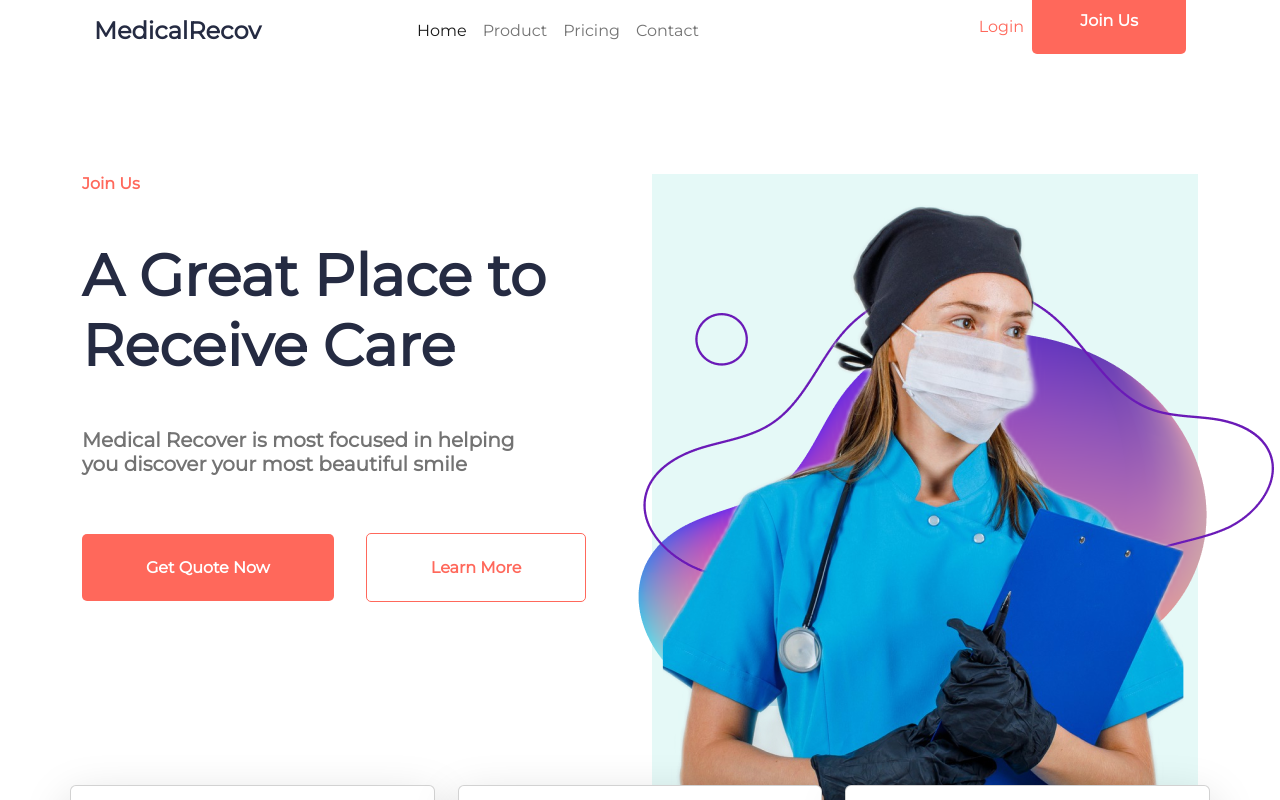
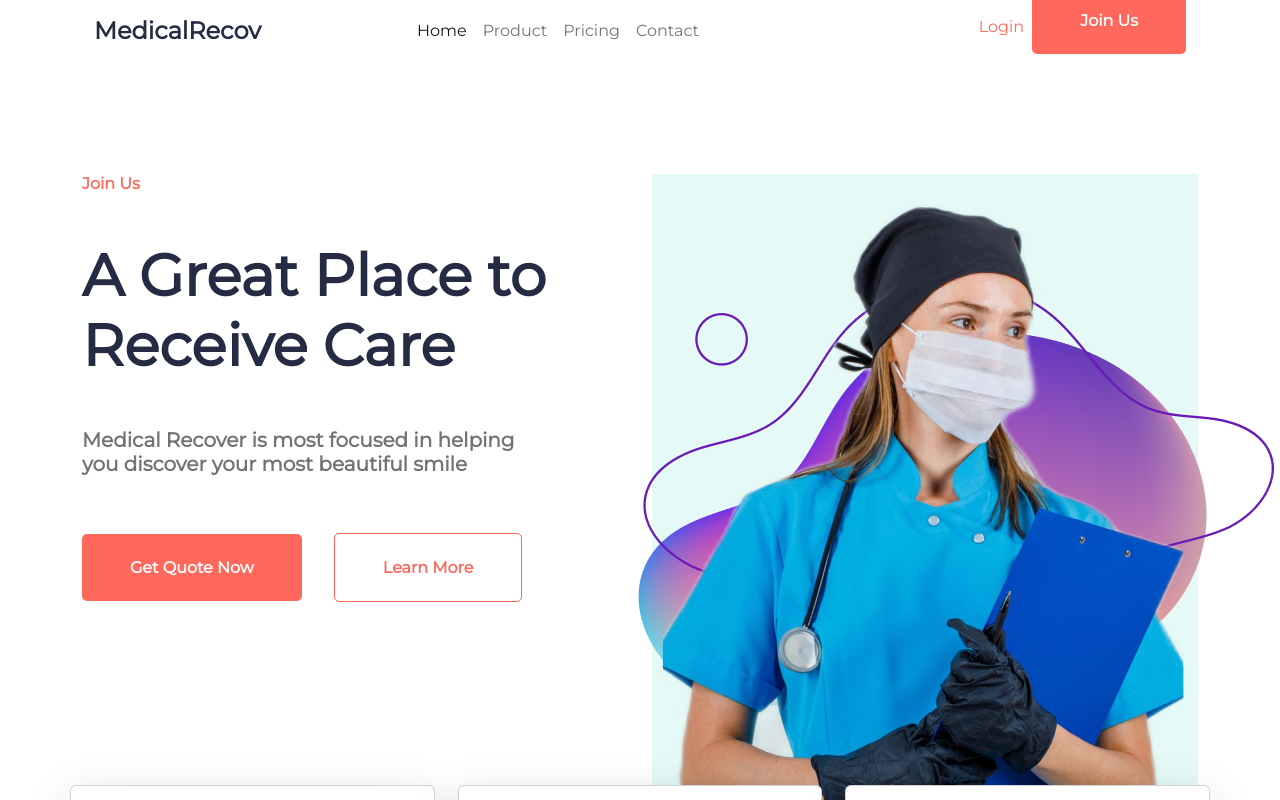
Before and after one commit to ranjankjha17/health_project, a React (Create React App) app: page / in a window 1280 px wide. Shown: the top 800 px of the page. Built offline with nearby package versions, Linux system fonts and the light colour scheme.

Commit message:
change button size

```diff
--- a/src/component/styles/heroBanner.scss
+++ b/src/component/styles/heroBanner.scss
@@ -7,7 +7,7 @@ color:var(--bs-primary-color);
 }
 
 .button1{
-    padding: 1.5em 4em;
+    padding: 1.5em 3em;
     border: none;
     border-radius:5px;
     outline: none;
@@ -23,7 +23,7 @@ color:var(--bs-primary-color);
     color: var(--bs-primary-color);
 }
 .button2{
-    padding: 1.5em 4em;
+    padding: 1.5em 3em;
     border: 1px solid var(--bs-primary-color);
     border-radius:5px;
     outline: none;
```
